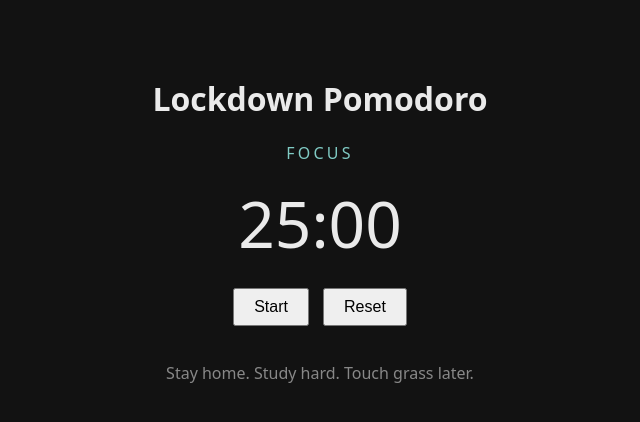
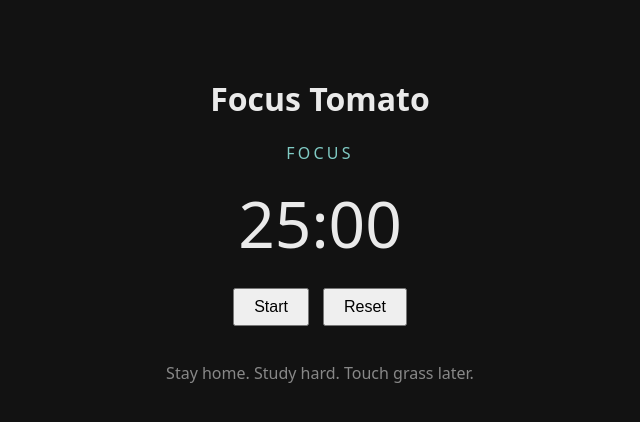
Before and after one commit to d28035203/focus-tomato, a plain HTML site: page index.html in a window 1280 px wide. Shown: the whole page, without its empty margins (320-960 px from the left). Drawn offline with Linux system fonts and the light colour scheme.

Commit message:
update project naming and docs

```diff
--- a/index.html
+++ b/index.html
@@ -2,11 +2,11 @@
 <html lang="en">
 <head>
   <meta charset="utf-8" />
-  <title>Lockdown Pomodoro</title>
+  <title>Focus Tomato</title>
   <link rel="stylesheet" href="style.css" />
 </head>
 <body>
-  <h1>Lockdown Pomodoro</h1>
+  <h1>Focus Tomato</h1>
   <div id="mode">Focus</div>
   <div id="time">25:00</div>
   <button id="start">Start</button>
```
Also changed, not shown: 1 other file.
